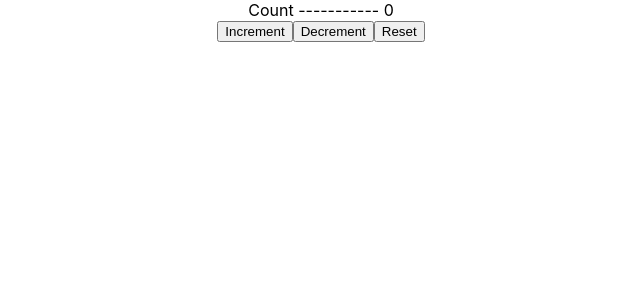
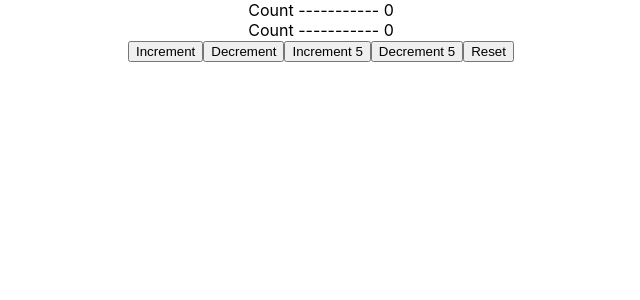
Before and after one commit to shubham43MP/react-hooks, a React (Create React App) app: page / in a window 1280 px wide. Shown: the top 300 px of the page, without its empty margins (319-959 px from the left). Built offline with nearby package versions, Linux system fonts and the light colour scheme.

Commit message:
useReducer with complex state and action

```diff
--- a/src/App.js
+++ b/src/App.js
@@ -1,6 +1,7 @@
 import React from 'react';
 import logo from './logo.svg';
 import UseReducerExample1 from './components/useReducerCounter'
+import UseReducerExample2 from './components/useReducerCounter2'
 import './App.css';
 
 function App() {
@@ -21,7 +22,8 @@
         </a>
 
       </header> */}
-      <UseReducerExample1/>
+      {/* <UseReducerExample1/> */}
+      <UseReducerExample2 />
     </div>
   );
 }
--- /dev/null
+++ b/src/components/useReducerCounter2.jsx
@@ -0,0 +1,54 @@
+import React, { useReducer } from 'react'
+
+const initialState = { firstCounter: 0, secondCounter: 0 }
+
+const reducer = ( state, action ) => {
+    switch( action.type ){
+        case 'INCREMENT':
+        return {
+            ...state,
+            firstCounter: state.firstCounter  + action.value
+        }
+
+        case 'DECREMENT':
+        return {
+            ...state,
+            firstCounter: state.firstCounter  - action.value
+        }
+
+        case 'INCREMENT2':
+        return {
+            ...state,
+            secondCounter: state.secondCounter  + action.value
+        }
+
+        case 'DECREMENT2':
+        return {
+            ...state,
+            secondCounter: state.secondCounter  - action.value
+        }
+
+        case 'RESET':
+        return initialState
+
+        default :
+        return state
+    }
+}
+const UseReducerExample2 = ( ) => {
+
+    const [ count, dispatch ] = useReducer( reducer, initialState )
+    return (
+        <div>
+            <div>Count ----------- { count.firstCounter } </div>
+            <div>Count ----------- { count.secondCounter } </div>
+            <button onClick={ () => dispatch( { type: 'INCREMENT', value: 1 } ) }>Increment</button>
+            <button onClick={ () => dispatch( { type: 'DECREMENT', value: 1 } ) }>Decrement</button>
+            <button onClick={ () => dispatch( { type: 'INCREMENT2', value: 5 } ) }>Increment 5</button>
+            <button onClick={ () => dispatch( { type: 'DECREMENT2', value: 5 } ) }>Decrement 5</button>
+            <button onClick={ () => dispatch( { type: 'RESET' } ) }>Reset</button>
+        </div>
+    )
+ }
+
+ export default UseReducerExample2
```
